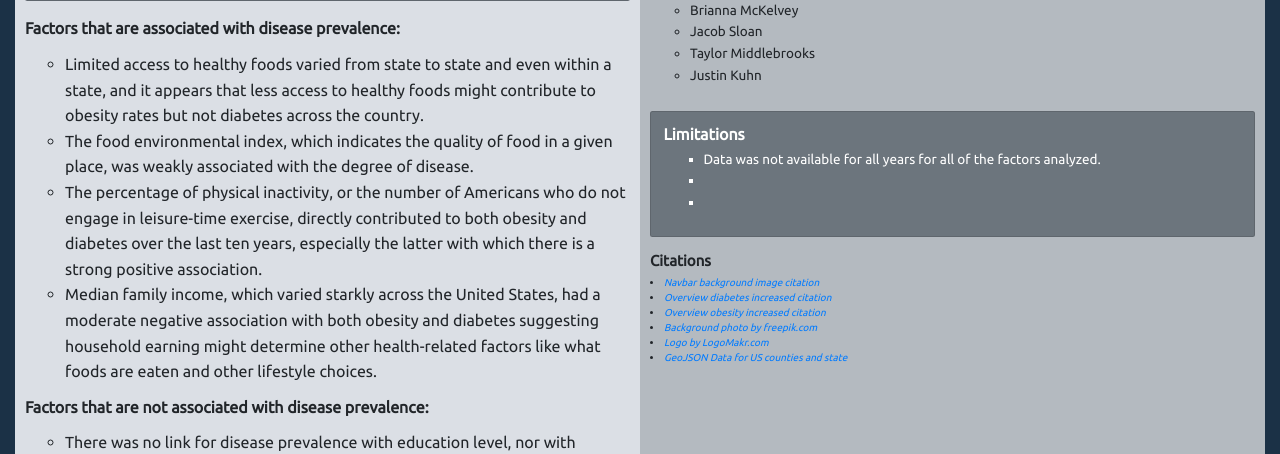
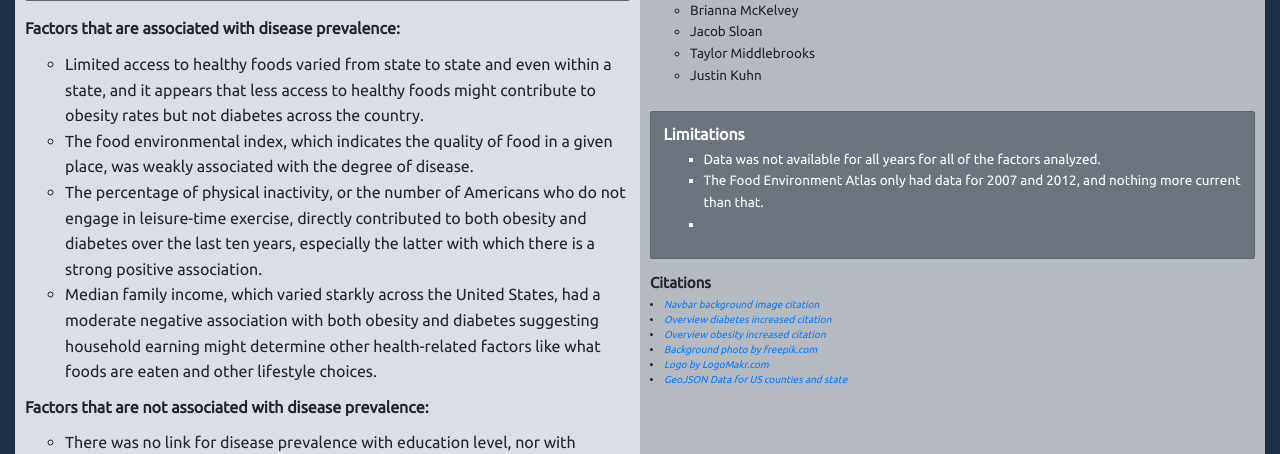
Before and after one commit to Chahnaz-Kbaisi/diet-habits-disease-us, a Flask app: page /conclusion in a window 1280 px wide. Shown: the part 547-1001 px from the top of the page. Run offline with Flask 2, Linux system fonts and the light colour scheme; some libraries are stand-ins or nearby versions.

Commit message:
Adding the limitations

```diff
--- a/templates/conclusion.html
+++ b/templates/conclusion.html
@@ -124,7 +124,9 @@
                             <h3 style="font-size:160%; font-weight: bold;">Limitations</h3>
                             <ul style="font-size:135%; line-height: 1.6; list-style-type: square;">
                                 <li>Data was not available for all years for all of the factors analyzed.</li>
-                                <li></li>
+                                <li>The Food Environment Atlas only had data for 2007 and 2012, and nothing more current
+                                    than that.
+                                </li>
                                 <li></li>
                             </ul>
                         </div>
```
